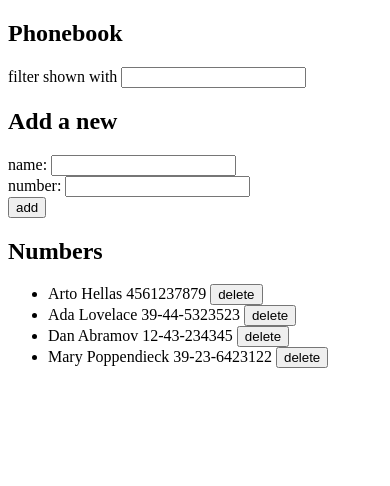
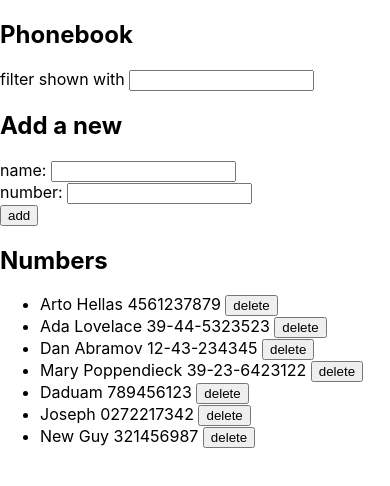
Before and after one commit to daduam/fsopen-1-2, a React (Create React App) app in the folder part2/phonebook/: page / in a window 390 px wide. Shown: the top 486 px of the page. Built offline with nearby package versions, Linux system fonts and the light colour scheme; data requests are answered from the project's data file.

Commit message:
do step12 of phonebook

```diff
--- a/part2/phonebook/db.json
+++ b/part2/phonebook/db.json
@@ -19,6 +19,24 @@
       "name": "Mary Poppendieck",
       "number": "39-23-6423122",
       "id": 4
+    },
+    {
+      "name": "Daduam",
+      "number": "789456123",
+      "show": true,
+      "id": 5
+    },
+    {
+      "name": "Joseph",
+      "number": "0272217342",
+      "show": true,
+      "id": 6
+    },
+    {
+      "name": "New Guy",
+      "number": "321456987",
+      "show": true,
+      "id": 7
     }
   ]
 }
--- a/part2/phonebook/src/App.js
+++ b/part2/phonebook/src/App.js
@@ -3,6 +3,9 @@ import Filter from './Components/Filter'
 import PersonForm from './Components/PersonForm'
 import Persons from './Components/Persons'
 import personService from './Services/personService'
+import Notification from './Components/Notification'
+
+import './index.css'
 
 const App = () => {
   const [persons, setPersons] = useState([])
@@ -10,6 +13,7 @@ const App = () => {
   const [newNumber, setNewNumber] = useState('')
   const [filterString, setFilterString] = useState('')
   const [showAll, setShowAll] = useState(true)
+  const [successMessage, setSuccessMessage] = useState(null)
 
   const hook = () => {
     personService
@@ -48,6 +52,12 @@ const App = () => {
           setPersons(persons.concat(returnedPerson))
           setNewName('')
           setNewNumber('')
+          setSuccessMessage(
+            `Added ${newName}`
+          )
+          setTimeout(() => {
+            setSuccessMessage(null)
+          }, 5000)
         })
     }
     else if (window.confirm(`${newName} is already added to phonebook, replace the old number with a new one`)) {
@@ -59,6 +69,12 @@ const App = () => {
           setPersons(persons.filter(p => p.id !== id).concat(returnedPerson))
           setNewName('')
           setNewNumber('')
+          setSuccessMessage(
+            `Changed number for ${newName}`
+          )
+          setTimeout(() => {
+            setSuccessMessage(null)
+          }, 5000)
         })
     }
     else {
@@ -94,6 +110,7 @@ const App = () => {
   return (
     <div>
       <h2>Phonebook</h2>
+      <Notification message={successMessage}  />
       <Filter value={filterString} onChange={handleFilterInputChange} />
 
       <h2>Add a new</h2>
--- /dev/null
+++ b/part2/phonebook/src/components/Notification.js
@@ -0,0 +1,15 @@
+import React from 'react';
+
+const Notification = ({ message }) => {
+  if (message === null) {
+    return null;
+  }
+
+  return (
+    <div className="success">
+      {message}
+    </div>
+  );
+}
+
+export default Notification;
--- a/part2/phonebook/src/index.css
+++ b/part2/phonebook/src/index.css
@@ -11,3 +11,12 @@ code {
   font-family: source-code-pro, Menlo, Monaco, Consolas, 'Courier New',
     monospace;
 }
+
+.success {
+  background: lightgrey;
+  padding: 10px;
+  margin: 0 10px 10px 10px;
+  font-size: 20px;
+  color: green;
+  border-left: 5px solid green;
+}
```
